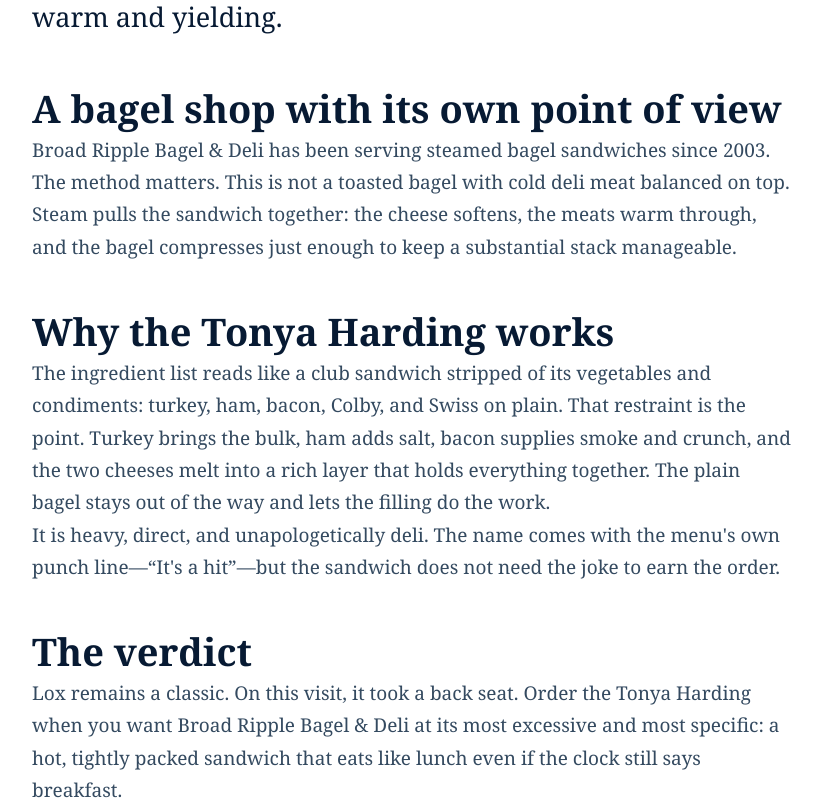
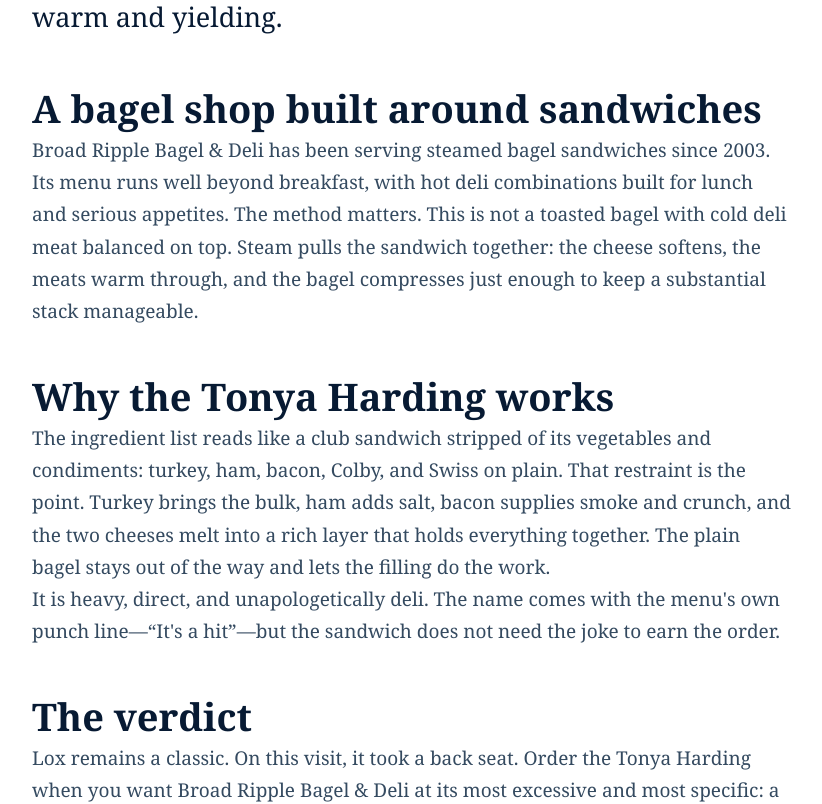
Before and after one commit to mattpom/bestaurantsindy, a Next.js app: page /reviews/bagel-field-note in a window 1280 px wide. Shown: the part 1660-2464 px from the top of the page, without its empty margins (228-1050 px from the left). Built offline with nearby package versions, Linux system fonts and the light colour scheme.

Commit message:
Clarify Tonya Harding as a lunch deli sandwich

```diff
--- a/app/reviews/bagel-field-note/page.tsx
+++ b/app/reviews/bagel-field-note/page.tsx
@@ -2,7 +2,7 @@
 
 export const metadata = {
   title: "The Day Lox Took a Back Seat | BestaurantsIndy",
-  description: "Broad Ripple Bagel & Deli's Tonya Harding makes the case for a hot, stacked deli sandwich on a steamed bagel.",
+  description: "Broad Ripple Bagel & Deli's Tonya Harding makes the case for a hot, stacked lunch sandwich on a steamed bagel.",
 };
 
 export default function Page() {
@@ -17,9 +17,9 @@
         Walk into Broad Ripple Bagel & Deli thinking about lox and cream cheese, and the Tonya Harding can knock that plan sideways. Turkey, ham, bacon, Colby, and Swiss arrive stacked on a plain bagel, then the whole thing is steamed until the cheese melts into the meat and the bagel turns warm and yielding.
       </p>
 
-      <h2>A bagel shop with its own point of view</h2>
+      <h2>A bagel shop built around sandwiches</h2>
       <p>
-        Broad Ripple Bagel & Deli has been serving steamed bagel sandwiches since 2003. The method matters. This is not a toasted bagel with cold deli meat balanced on top. Steam pulls the sandwich together: the cheese softens, the meats warm through, and the bagel compresses just enough to keep a substantial stack manageable.
+        Broad Ripple Bagel & Deli has been serving steamed bagel sandwiches since 2003. Its menu runs well beyond breakfast, with hot deli combinations built for lunch and serious appetites. The method matters. This is not a toasted bagel with cold deli meat balanced on top. Steam pulls the sandwich together: the cheese softens, the meats warm through, and the bagel compresses just enough to keep a substantial stack manageable.
       </p>
 
       <h2>Why the Tonya Harding works</h2>
@@ -32,7 +32,7 @@
 
       <h2>The verdict</h2>
       <p>
-        Lox remains a classic. On this visit, it took a back seat. Order the Tonya Harding when you want Broad Ripple Bagel & Deli at its most excessive and most specific: a hot, tightly packed sandwich that eats like lunch even if the clock still says breakfast.
+        Lox remains a classic. On this visit, it took a back seat. Order the Tonya Harding when you want Broad Ripple Bagel & Deli at its most excessive and most specific: a hot, tightly packed lunch sandwich that solves hunger without pretending to be delicate.
       </p>
       <p>
         <strong>Broad Ripple Bagel & Deli</strong><br />
```
